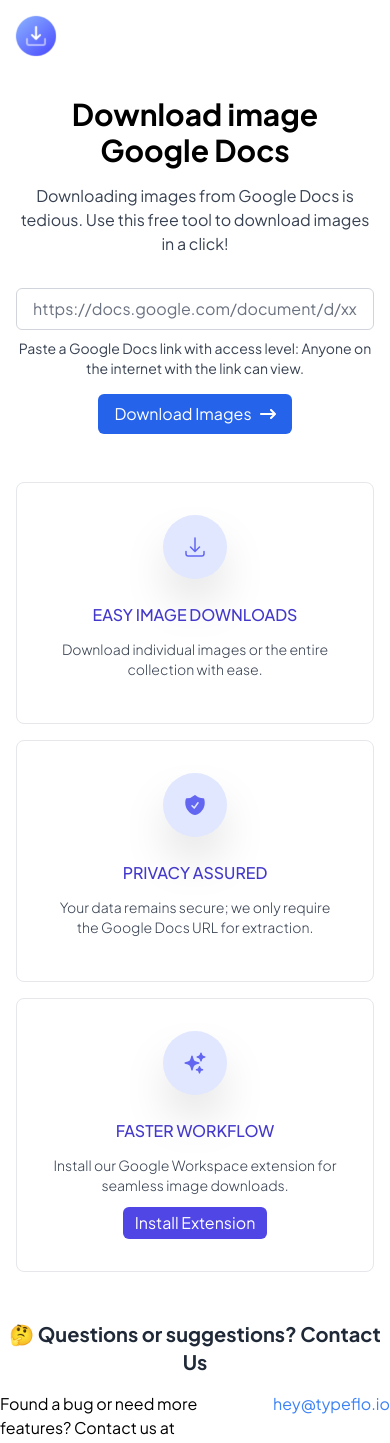
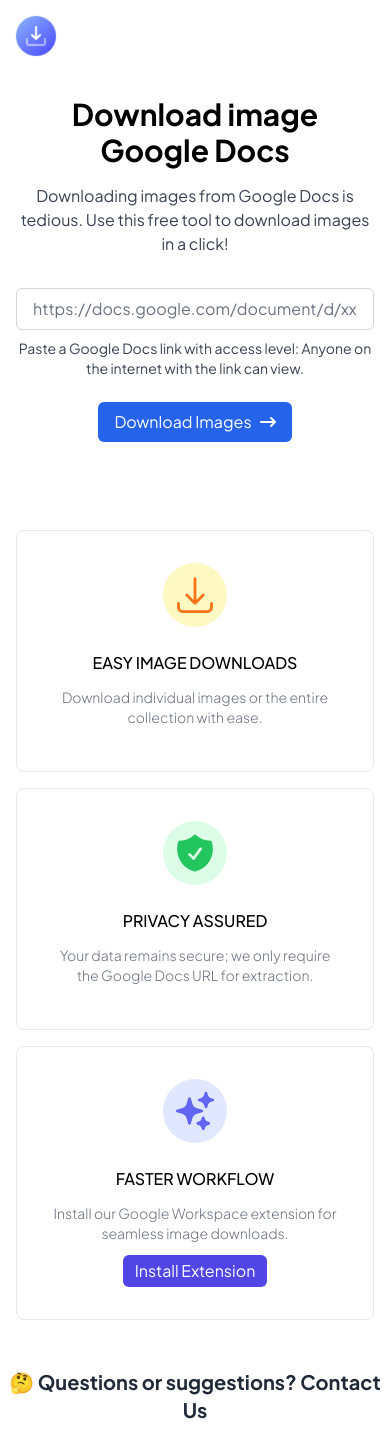
Before and after one commit to nihalnabha/imagedownloader, a Next.js app: page / in a window 390 px wide. Shown: the top 1443 px of the page. Built offline with nearby package versions, Linux system fonts and the light colour scheme.

Commit message:
Update index.js
icons made big and colour changed

```diff
--- a/src/components/main-body/index.js
+++ b/src/components/main-body/index.js
@@ -1,6 +1,8 @@
 /* eslint-disable react/no-unescaped-entities */
 import React, { useState } from "react";
+import Image from 'next/image';
 import { Gallery } from "react-grid-gallery";
+import arrowsImage from "@/images/arrows.png";
 import { FaArrowRightLong } from "react-icons/fa6";
 import JSZip from "jszip";
 import { toast } from "react-toastify";
@@ -14,6 +16,7 @@
   const [selectAll, setSelectAll] = useState(false);
   const [loading, setLoading] = useState(false);
   const [isSubmitted, setIsSubmitted] = useState(false); // State to track if form is submitted
+
 
   const handleInputChange = (event) => {
     const inputUrl = event.target.value;
@@ -31,16 +34,15 @@
 
   const handleSubmit = async (event) => {
     event.preventDefault();
-    toast.dismiss();
-
     if (!url.trim()) {
+       setError("Please paste a Google Docs URL");
+       setError("");
        return;
     }
     if (!docsId) {
       toast.error("Please Paste a  Google Docs link.");
       return;
     }
-
     setLoading(true);
     try {
        const response = await fetch(`/api/download?docsId=${docsId}`, {
@@ -59,6 +61,7 @@
        const fetchedImgs = data.images.map((image, index) => {
          let mimeType = image.match(/[^:]\w+\/[\w-+\d.]+(?=;|,)/)[0];
          let imgExt = mimeType.split("/")[1];
+
          const imgName = `image_${index + 1}.${imgExt}`;
 
          return {
@@ -79,6 +82,7 @@
        setLoading(false);
     }
    };
+
 
   const handleSelectAll = () => {
     const nextImages = images.map((image) => ({
@@ -101,10 +105,11 @@
     }
   };
 
+
   const handleDownloadZip = () => {
     const selectedImages = images.filter((image) => image.isSelected);
     if (selectedImages.length === 0) {
-      toast.error("Please select images to download.");
+      setError("Please select images to download.");
       return;
     }
 
@@ -145,7 +150,6 @@
   };
 
   const handleReset = () => {
-
     setError("");
     setUrl("");
     setImages([]);
@@ -153,7 +157,8 @@
     setSelectAll(false);
     setIsSubmitted(false);
   };
-   ;
+
+
 
   return (
     <main className="bg-white flex flex-col min-h-screen pt-16">
@@ -170,33 +175,34 @@
           </div>
 
           <form
-            className="flex flex-col items-center justify-center mb-2"
+            className="flex flex-col sm:flex-row items-center justify-between mb-2"
             onSubmit={handleSubmit}
           >
             <input
               type="url"
               placeholder="https://docs.google.com/document/d/xxxxxxxxx_xxxxxxxx/edit"
-              className="text-black max-w-lg w-full px-4 py-2 hover:border-black border border-gray-300 rounded-md focus:outline-none focus:border-blue-500 mb-2 placeholder-gray-500 placeholder-opacity-100"
+              className="text-black max-w-lg w-full px-4 py-2 hover:border-black border border-gray-300 rounded-md focus:outline-none focus:border-blue-500 sm:mb-0 sm:mr-4 placeholder-gray-500 placeholder-opacity-100"
               value={url}
               onChange={handleInputChange}
             />
-            <div className="text-sm text-center text-gray-700 mb-4">
+          </form>
+          <div className="flex text-sm text-center text-gray-700 ">
             Paste a Google Docs link with access level: Anyone on the internet
             with the link can view.
           </div>
-            <div className="flex justify-center">
+          <div className="flex justify-center mt-4">
             {isSubmitted ? (
               <button
                 type="button"
                 onClick={handleReset}
-                  className="flex items-center justify-center px-4 py-2 bg-blue-600 text-white rounded-md hover:bg-purple-500 focus:outline-none focus:bg-blue-700"
+                className="flex items-center justify-center px-4 py-2 bg-blue-600 text-white rounded-md hover:bg-purple-500 focus:outline-none focus:bg-blue-700 mt-2 sm:mt-0"
               >
                 Reset
               </button>
             ) : (
               <button
                 type="submit"
-                  className="flex items-center justify-center px-4 py-2 bg-blue-600 text-white rounded-md hover:bg-purple-500 focus:outline-none focus:bg-blue-700"
+                className="flex justify-center items-center px-4 py-2 bg-blue-600 text-white rounded-md hover:bg-purple-500 focus:outline-none focus:bg-blue-700 mt-2 sm:mt-0 md:justify-left lg:justify-center"
                 disabled={loading}
               >
                 {loading ? (
@@ -226,11 +232,12 @@
                 {!loading && <FaArrowRightLong className="ml-2" />}
               </button>
             )}
-              {error && <p className="text-red-500 text-sm mt-2">{error}</p>}
-            </div>
-          </form>
+            {error && <p className="text-red-500 text-sm">{error}</p>}
           </div>
         </div>
+      </div>
+
+
 
       {images.length > 0 && (
         <div className="bg-white sticky pt-4 flex justify-center w-full mt-10 mb-8">
@@ -268,85 +275,70 @@
         )}
       </div>
 
+
+      <div className=" h-30  rounded-lg text-black flex flex-col justify-center items-center mt-12">
+
+    </div>
+
     <div class="grid grid-cols-1 md:grid-cols-3 gap-4 px-4 md:px-8 lg:px-16 xl:px-32">
   <div class="p-8 border border-gray-200 rounded-lg">
-          <div class="bg-indigo-100 rounded-full w-16 h-16 flex justify-center items-center text-indigo-500 shadow-2xl mx-auto">
-            <svg
-              xmlns="http://www.w3.org/2000/svg"
-              viewBox="0 0 24 24"
-              fill="currentColor"
-              class="w-6 h-6"
-            >
-              <path
-                fill-rule="evenodd"
-                d="M12 2.25a.75.75 0 0 1 .75.75v11.69l3.22-3.22a.75.75 0 1 1 1.06 1.06l-4.5 4.5a.75.75 0 0 1-1.06 0l-4.5-4.5a.75.75 0 1 1 1.06-1.06l3.22 3.22V3a.75.75 0 0 1 .75-.75Zm-9 13.5a.75.75 0 0 1 .75.75v2.25a1.5 1.5 0 0 0 1.5 1.5h13.5a1.5 1.5 0 0 0 1.5-1.5V16.5a.75.75 0 0 1 1.5 0v2.25a3 3 0 0 1-3 3H5.25a3 3 0 0 1-3-3V16.5a.75.75 0 0 1 .75-.75Z"
-                clip-rule="evenodd"
-              />
+    <div class="bg-yellow-100 rounded-full w-16 h-16 flex justify-center items-center text-orange-500  mx-auto">
+    <svg xmlns="http://www.w3.org/2000/svg" viewBox="0 0 24 24" fill="currentColor" class="w-11 h-11 hover:animate-pulse">
+  <path fill-rule="evenodd" d="M12 2.25a.75.75 0 0 1 .75.75v11.69l3.22-3.22a.75.75 0 1 1 1.06 1.06l-4.5 4.5a.75.75 0 0 1-1.06 0l-4.5-4.5a.75.75 0 1 1 1.06-1.06l3.22 3.22V3a.75.75 0 0 1 .75-.75Zm-9 13.5a.75.75 0 0 1 .75.75v2.25a1.5 1.5 0 0 0 1.5 1.5h13.5a1.5 1.5 0 0 0 1.5-1.5V16.5a.75.75 0 0 1 1.5 0v2.25a3 3 0 0 1-3 3H5.25a3 3 0 0 1-3-3V16.5a.75.75 0 0 1 .75-.75Z" clip-rule="evenodd" />
 </svg>
+
     </div>
-          <h2 class="uppercase mt-6 text-indigo-700 font-medium text-center mb-3">
+    <h2 class="uppercase mt-6 text-black font-medium text-center mb-3">
       Easy Image Downloads
     </h2>
-          <p class="font-light text-sm text-gray-700 mb-3 text-center">
+    <p class="font-light text-sm text-gray-500 mb-3 text-center">
       Download individual images or the entire collection with ease.
     </p>
+
   </div>
 
   <div class="p-8 border border-gray-200 rounded-lg">
-          <div class="bg-indigo-100 rounded-full w-16 h-16 flex justify-center items-center text-indigo-500 shadow-2xl mx-auto">
-            <svg
-              xmlns="http://www.w3.org/2000/svg"
-              viewBox="0 0 24 24"
-              fill="currentColor"
-              class="w-6 h-6"
-            >
-              <path
-                fill-rule="evenodd"
-                d="M12.516 2.17a.75.75 0 0 0-1.032 0 11.209 11.209 0 0 1-7.877 3.08.75.75 0 0 0-.722.515A12.74 12.74 0 0 0 2.25 9.75c0 5.942 4.064 10.933 9.563 12.348a.749.749 0 0 0 .374 0c5.499-1.415 9.563-6.406 9.563-12.348 0-1.39-.223-2.73-.635-3.985a.75.75 0 0 0-.722-.516l-.143.001c-2.996 0-5.717-1.17-7.734-3.08Zm3.094 8.016a.75.75 0 1 0-1.22-.872l-3.236 4.53L9.53 12.22a.75.75 0 0 0-1.06 1.06l2.25 2.25a.75.75 0 0 0 1.14-.094l3.75-5.25Z"
-                clip-rule="evenodd"
-              />
+    <div class="bg-green-100 rounded-full w-16 h-16 flex justify-center items-center text-green-500  mx-auto">
+    <svg xmlns="http://www.w3.org/2000/svg" viewBox="0 0 24 24" fill="currentColor" class="w-11 h-11 hover:animate-pulse">
+  <path fill-rule="evenodd" d="M12.516 2.17a.75.75 0 0 0-1.032 0 11.209 11.209 0 0 1-7.877 3.08.75.75 0 0 0-.722.515A12.74 12.74 0 0 0 2.25 9.75c0 5.942 4.064 10.933 9.563 12.348a.749.749 0 0 0 .374 0c5.499-1.415 9.563-6.406 9.563-12.348 0-1.39-.223-2.73-.635-3.985a.75.75 0 0 0-.722-.516l-.143.001c-2.996 0-5.717-1.17-7.734-3.08Zm3.094 8.016a.75.75 0 1 0-1.22-.872l-3.236 4.53L9.53 12.22a.75.75 0 0 0-1.06 1.06l2.25 2.25a.75.75 0 0 0 1.14-.094l3.75-5.25Z" clip-rule="evenodd" />
 </svg>
+
     </div>
-          <h2 class="uppercase mt-6 text-indigo-700 font-medium text-center mb-3">
+    <h2 class="uppercase mt-6 text-black font-medium text-center mb-3">
       Privacy Assured
     </h2>
-          <p class="font-light text-sm text-gray-700 mb-3 text-center">
-            Your data remains secure; we only require the Google Docs URL for
-            extraction.
+    <p class="font-light text-sm text-gray-500 mb-3 text-center">
+      Your data remains secure; we only require the Google Docs URL for extraction.
     </p>
+
   </div>
 
   <div class="p-8 border border-gray-200 rounded-lg">
-          <div class="bg-indigo-100 rounded-full w-16 h-16 flex justify-center items-center text-indigo-500 shadow-2xl mx-auto">
-            <svg
-              xmlns="http://www.w3.org/2000/svg"
-              viewBox="0 0 24 24"
-              fill="currentColor"
-              class="w-6 h-6"
-            >
-              <path
-                fill-rule="evenodd"
-                d="M9 4.5a.75.75 0 0 1 .721.544l.813 2.846a3.75 3.75 0 0 0 2.576 2.576l2.846.813a.75.75 0 0 1 0 1.442l-2.846.813a3.75 3.75 0 0 0-2.576 2.576l-.813 2.846a.75.75 0 0 1-1.442 0l-.813-2.846a3.75 3.75 0 0 0-2.576-2.576l-2.846-.813a.75.75 0 0 1 0-1.442l2.846-.813A3.75 3.75 0 0 0 7.466 7.89l.813-2.846A.75.75 0 0 1 9 4.5ZM18 1.5a.75.75 0 0 1 .728.568l.258 1.036c.236.94.97 1.674 1.91 1.91l1.036.258a.75.75 0 0 1 0 1.456l-1.036.258c-.94.236-1.674.97-1.91 1.91l-.258 1.036a.75.75 0 0 1-1.456 0l-.258-1.036a2.625 2.625 0 0 0-1.91-1.91l-1.036-.258a.75.75 0 0 1 0-1.456l1.036-.258a2.625 2.625 0 0 0 1.91-1.91l.258-1.036A.75.75 0 0 1 18 1.5ZM16.5 15a.75.75 0 0 1 .712.513l.394 1.183c.15.447.5.799.948.948l1.183.395a.75.75 0 0 1 0 1.422l-1.183.395c-.447.15-.799.5-.948.948l-.395 1.183a.75.75 0 0 1-1.422 0l-.395-1.183a1.5 1.5 0 0 0-.948-.948l-1.183-.395a.75.75 0 0 1 0-1.422l1.183-.395c.447-.15.799-.5.948-.948l.395-1.183A.75.75 0 0 1 16.5 15Z"
-                clip-rule="evenodd"
-              />
+    <div class="bg-indigo-100 rounded-full w-16 h-16 flex justify-center items-center text-indigo-500  mx-auto ">
+    <svg xmlns="http://www.w3.org/2000/svg" viewBox="0 0 24 24" fill="currentColor" class="w-11 h-11 hover:animate-pulse">
+  <path fill-rule="evenodd" d="M9 4.5a.75.75 0 0 1 .721.544l.813 2.846a3.75 3.75 0 0 0 2.576 2.576l2.846.813a.75.75 0 0 1 0 1.442l-2.846.813a3.75 3.75 0 0 0-2.576 2.576l-.813 2.846a.75.75 0 0 1-1.442 0l-.813-2.846a3.75 3.75 0 0 0-2.576-2.576l-2.846-.813a.75.75 0 0 1 0-1.442l2.846-.813A3.75 3.75 0 0 0 7.466 7.89l.813-2.846A.75.75 0 0 1 9 4.5ZM18 1.5a.75.75 0 0 1 .728.568l.258 1.036c.236.94.97 1.674 1.91 1.91l1.036.258a.75.75 0 0 1 0 1.456l-1.036.258c-.94.236-1.674.97-1.91 1.91l-.258 1.036a.75.75 0 0 1-1.456 0l-.258-1.036a2.625 2.625 0 0 0-1.91-1.91l-1.036-.258a.75.75 0 0 1 0-1.456l1.036-.258a2.625 2.625 0 0 0 1.91-1.91l.258-1.036A.75.75 0 0 1 18 1.5ZM16.5 15a.75.75 0 0 1 .712.513l.394 1.183c.15.447.5.799.948.948l1.183.395a.75.75 0 0 1 0 1.422l-1.183.395c-.447.15-.799.5-.948.948l-.395 1.183a.75.75 0 0 1-1.422 0l-.395-1.183a1.5 1.5 0 0 0-.948-.948l-1.183-.395a.75.75 0 0 1 0-1.422l1.183-.395c.447-.15.799-.5.948-.948l.395-1.183A.75.75 0 0 1 16.5 15Z" clip-rule="evenodd" />
 </svg>
+
     </div>
-          <h2 class="uppercase mt-6 text-indigo-700 font-medium text-center mb-3">
+    <h2 class="uppercase mt-6 text-black font-medium text-center mb-3">
       Faster Workflow
     </h2>
-          <p class="font-light text-sm text-gray-700 mb-3 text-center">
+    <p class="font-light text-sm text-gray-500 mb-3 text-center">
       Install our Google Workspace extension for seamless image downloads.
     </p>
     <div class="flex justify-center">
-            <a
-              href="#"
-              class="bg-indigo-600 text-white px-3 py-1 rounded-md hover:bg-blue-700 focus:outline-none focus:bg-blue-700 inline-block"
-            >
-              Install Extension
-            </a>
+      <a href="#" class="bg-indigo-600 text-white px-3 py-1 rounded-md hover:bg-blue-700 focus:outline-none focus:bg-blue-700 inline-block ">Install Extension</a>
     </div>
   </div>
+
+
 </div>
+
+
+
+
+
+
 
     <div className="pb-8 mt-12">
       <div className="text-xl font-bold text-center text-gray-800 mb-4">
```
Lines whose indentation alone changed are shown as unchanged.
